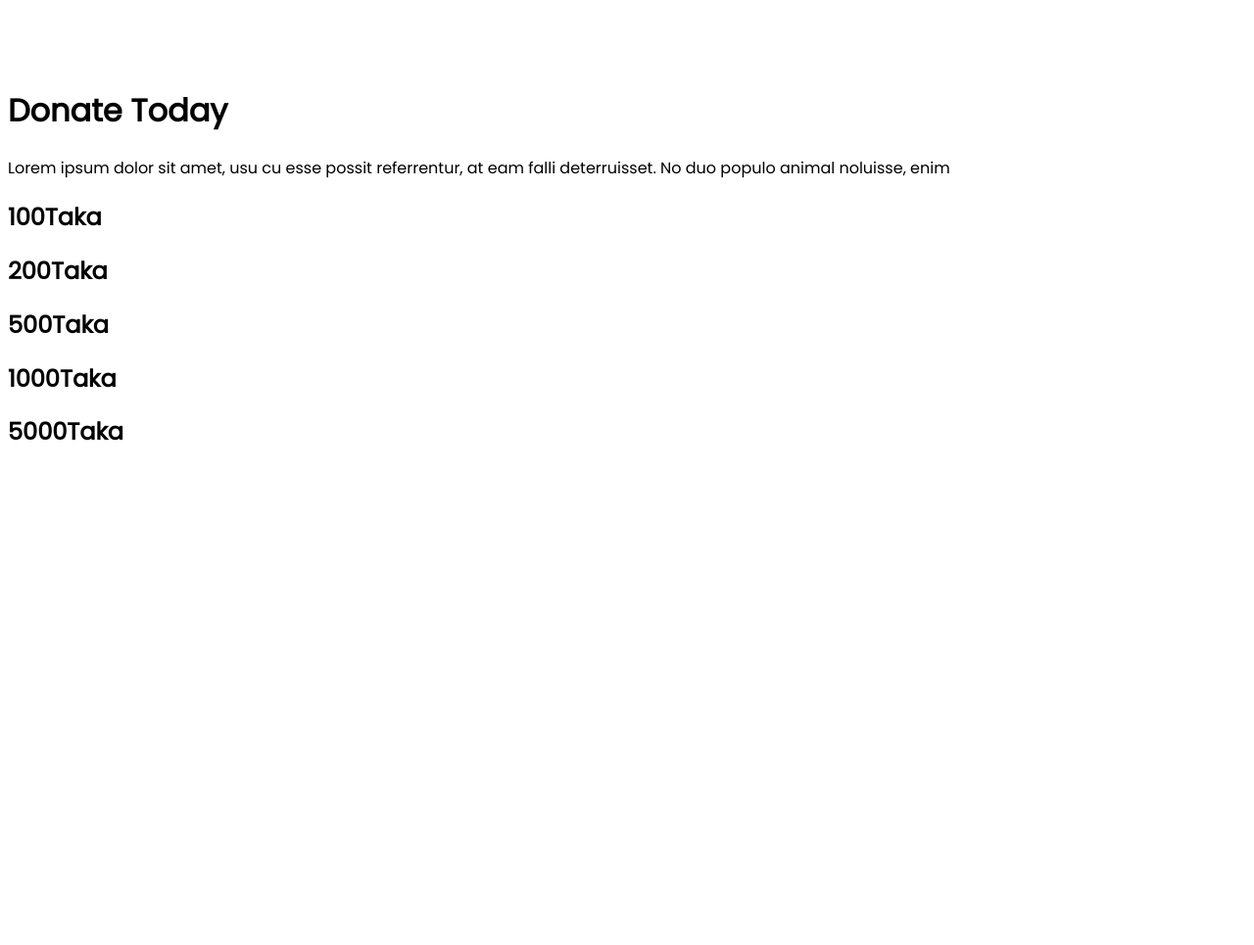
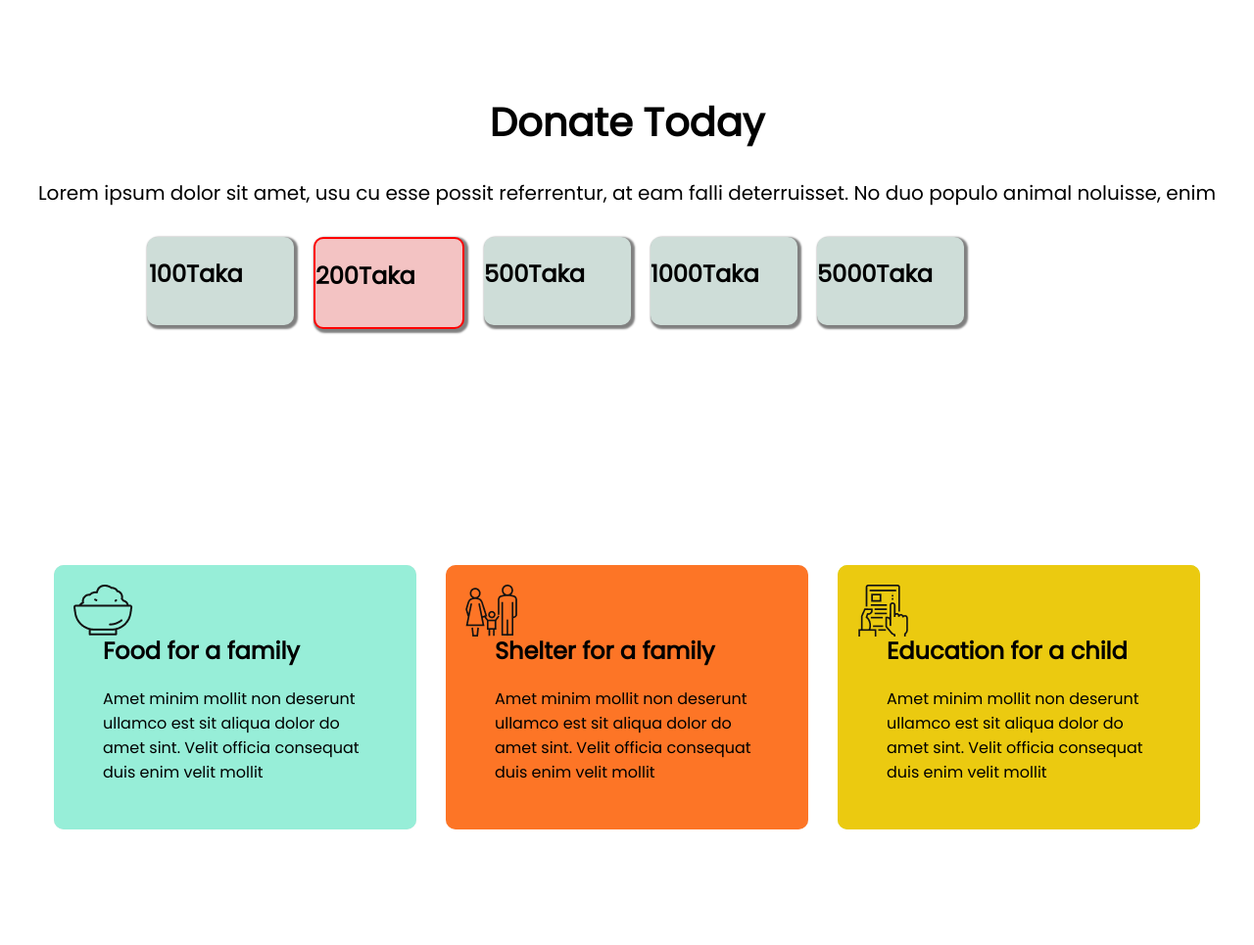
Before and after one commit to Ehatsam/my-first-assignment, a plain HTML site: page index.html in a window 1280 px wide. Shown: the part 640-1605 px from the top of the page at 98% size. Before the commit the page ends 1118 px from the top, so only its background shows below. Drawn offline with Linux system fonts and the light colour scheme.

Commit message:
color change

```diff
--- a/index.html
+++ b/index.html
@@ -31,19 +31,76 @@
         </div>
     </section>
     <section class="box"></section>
-    <div>
-        <h1 heading-center>Donate Today</h1>
+    <div class="heading-center">
+        <h1>Donate Today</h1>
         <p>Lorem ipsum dolor sit amet, usu cu esse possit referrentur, at eam falli
             deterruisset. No duo populo animal noluisse, enim</p>
     </div>
-    <div class="flexibale">
-        <h2>100Taka</h2>
-        <h2>200Taka</h2>
-        <h2>500Taka</h2>
-        <h2>1000Taka</h2>
-        <h2>5000Taka</h2>
+    <div class="container2">
+        <div class="donet1">
+            <div class="donet-taka">
+                <h2>100Taka</h2>
+            </div>
+
+        </div>
+        <div class="donet2">
+            <div class="donet-taka">
+                <h2> 200Taka</h2>
+            </div>
+
+        </div>
+        <div class="donet1">
+            <div class="donet-taka">
+                <h2>500Taka</h2>
+            </div>
+
+        </div>
+        <div class="donet1">
+            <div class="donet-taka">
+                <h2>1000Taka</h2>
+            </div>
+
+        </div>
+        <div class="donet1">
+            <div class="donet-taka">
+                <h2>5000Taka</h2>
+            </div>
+
+        </div>
     </div>
     </section>
+    <div class="container1">
+        <div class="box1">
+            <div class="icon"> <img src="icons/food.png" alt=""></div>
+            <div class="contain1">
+                <h2>Food for a family</h2>
+                <p>Amet minim mollit non deserunt
+                    ullamco est sit aliqua dolor do amet
+                    sint. Velit officia consequat duis enim
+                    velit mollit</p>
+            </div>
+        </div>
+        <div class="box2">
+            <div class="icon"> <img src="icons/shelter.png" alt=""></div>
+            <div class="contain1">
+                <h2>Shelter for a family</h2>
+                <p>Amet minim mollit non deserunt
+                    ullamco est sit aliqua dolor do amet
+                    sint. Velit officia consequat duis enim
+                    velit mollit</p>
+            </div>
+        </div>
+        <div class="box3">
+            <div class="icon"> <img src="icons/Frame-1.png" alt=""></div>
+            <div class="contain1">
+                <h2>Education for a child</h2>
+                <p>Amet minim mollit non deserunt
+                    ullamco est sit aliqua dolor do amet
+                    sint. Velit officia consequat duis enim
+                    velit mollit</p>
+            </div>
+        </div>
+    </div>
 </body>
 
 </html>
--- a/style.css
+++ b/style.css
@@ -24,24 +24,176 @@ body {
 }
 
 .text-color {
-    color: rgb(60, 218, 218);
-    font-size: 50px
+    color: white;
+    font-size: 50px;
+    text-align: center;
 }
 
 .paragraph-color {
-    color: aliceblue;
+    color: rgb(243, 247, 241);
 }
 
 .donate {
-    color: rgb(44, 130, 204);
+    color: rgb(242, 246, 250);
     text-decoration: none;
-    background-color: rgb(202, 8, 8);
-    padding: 10px 40px;
+    background-color: rgb(248, 89, 89);
+    padding: 15px 20px;
     border-radius: 5px;
-    font-weight: 700;
+    font-weight: 900;
+    font-size: 20px;
 }
 
 .heading-center {
     text-align: center;
-    padding-right: 50%;
+    paddingt: 100%;
+    font-size: 20px;
 }
+
+.flexible {}
+
+.donate1 {
+    color: rgb(2, 1, 0);
+    text-decoration: none;
+    background-color: rgb(13, 206, 196);
+    font-weight: 700;
+    padding: 10px 40px;
+    border-radius: 5px;
+}
+
+.container1 {
+    position: relative;
+    width: 1200px;
+    height: 400px;
+    margin: 240px auto;
+
+}
+
+.container1 .box1 {
+    position: relative;
+    width: calc(400px - 30px);
+    height: calc(300px - 30px);
+    background: rgb(228, 223, 223);
+    float: left;
+    margin: 15px;
+    box-sizing: border-box;
+    overflow: hidden;
+    border-radius: 10px;
+}
+
+.container1 .box1 .icon {
+    position: absolute;
+    top: 0;
+    left: 0;
+    width: 100%;
+    height: 100%;
+    transition: 0.5s;
+    z-index: 1;
+    padding: 20px;
+}
+
+.container1 .box1 .contain1 {
+    position: absolute;
+    height: 100%;
+    text-align: left;
+    padding: 50px;
+    box-sizing: border-box;
+    background: rgb(151, 238, 216)
+}
+
+.container1 .box2 {
+    position: relative;
+    width: calc(400px - 30px);
+    height: calc(300px - 30px);
+    background: rgb(228, 223, 223);
+    float: left;
+    margin: 15px;
+    box-sizing: border-box;
+    overflow: hidden;
+    border-radius: 10px;
+}
+
+.container1 .box2 .icon {
+    position: absolute;
+    top: 0;
+    left: 0;
+    width: 100%;
+    height: 100%;
+    transition: 0.5s;
+    z-index: 1;
+    padding: 20px;
+}
+
+.container1 .box2 .contain1 {
+    position: absolute;
+    height: 100%;
+    text-align: left;
+    padding: 50px;
+    box-sizing: border-box;
+    background: rgb(253, 117, 38)
+}
+
+.container1 .box3 {
+    position: relative;
+    width: calc(400px - 30px);
+    height: calc(300px - 30px);
+    background: rgb(199, 228, 69);
+    float: left;
+    margin: 15px;
+    box-sizing: border-box;
+    overflow: hidden;
+    border-radius: 10px;
+}
+
+.container1 .box3 .icon {
+    position: absolute;
+    top: 0;
+    left: 0;
+    width: 100%;
+    height: 100%;
+    transition: 0.5s;
+    z-index: 1;
+    padding: 20px;
+}
+
+.container1 .box3 .contain1 {
+    position: absolute;
+    height: 100%;
+    text-align: left;
+    padding: 50px;
+    box-sizing: border-box;
+    background: rgb(235, 202, 16)
+}
+
+.container2 {
+    position: relative;
+    width: 1000px;
+    height: 90px;
+    margin: 0px auto;
+
+}
+
+.container2 .donet1 {
+    width: 100px;
+    height: 90px;
+    background-color: rgb(206, 221, 216);
+    float: left;
+    padding-right: 5%;
+    margin: 10px;
+    text-align: center;
+    box-shadow: 2px 2px 2px 2px gray;
+    border-radius: 10px;
+
+}
+
+.container2 .donet2 {
+    width: 100px;
+    height: 90px;
+    background-color: rgb(243, 195, 195);
+    float: left;
+    padding-right: 5%;
+    margin: 10px;
+    text-align: center;
+    box-shadow: 2px 2px 2px 2px gray;
+    border-radius: 10px;
+    border: 2px solid red;
+}
```
